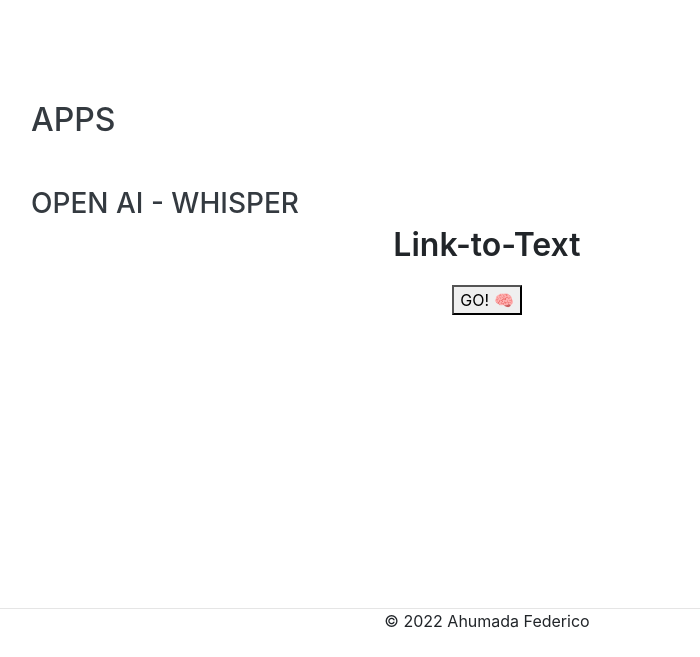
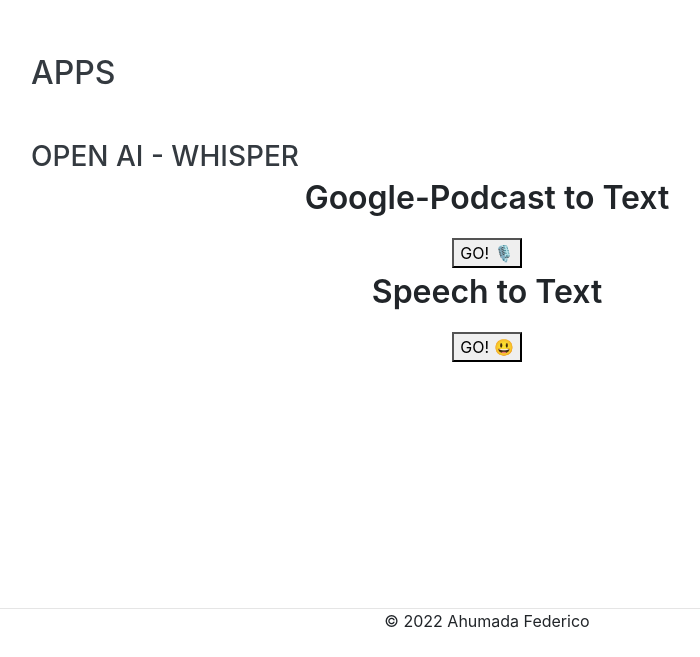
Before and after one commit to fedahumada/website, a website with bundled scripts: page index.html in a window 1280 px wide. Shown: the part 2595-3252 px from the top of the page, without its empty margins (289-989 px from the left). Built offline with nearby package versions, Linux system fonts and the light colour scheme; a web font is replaced by a local one.

Commit message:
update blocks on APPS

```diff
--- a/index.html
+++ b/index.html
@@ -177,12 +177,25 @@
         <h2 class="mb-5">Apps</h1>
           <div class="resume-content">
             <h3 class="mb-0">OPEN AI - Whisper</h3>
-            <center>
-              <div class="subheading mb-3">Link-to-Text</div>
-              <form action="https://huggingface.co/spaces/fedahumada/link-to-text">
-                <button type="submit"> GO! 🧠</button>
-              </form>
-            </center>
+
+            <div>
+              <center>
+                <div class="subheading mb-3">Google-Podcast to Text</div>
+                <form action="https://huggingface.co/spaces/fedahumada/link-to-text">
+                  <button type="submit"> GO! 🎙</button>
+                </form>
+              </center>
+            </div>
+
+            <div>
+              <center>
+                <div class="subheading mb-3">Speech to Text</div>
+                <form action="https://huggingface.co/spaces/fedahumada/speech-to-text">
+                  <button type="submit"> GO! 😃</button>
+                </form>
+              </center>
+            </div>
+
           </div>
 
       </div>
```
